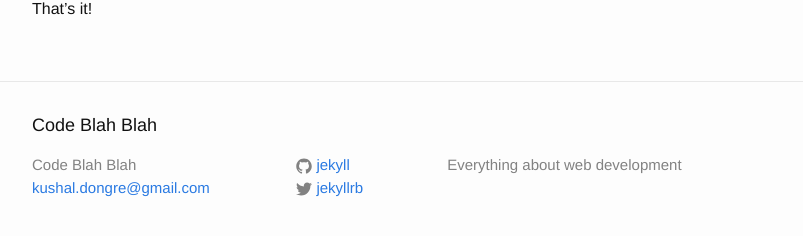
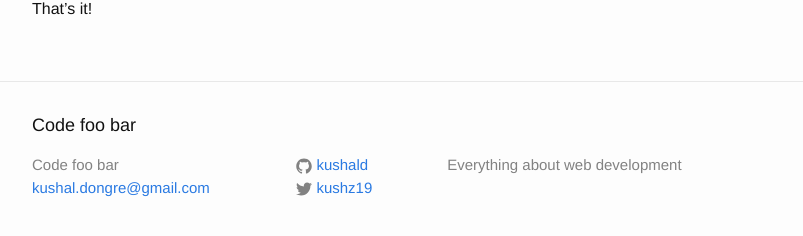
Before and after one commit to kushald/kushald.github.io, a Jekyll site: the page built from _posts/2016-01-22-Transform-ES6-code-to-ES5-using-babel.markdown, in a window 1280 px wide and 900 px high, scrolled down 2871 px. Shown: the part 641-877 px from the top of the window, without its empty margins (238-1041 px from the left). Built offline with Jekyll 4.4.1, drawn with Linux system fonts in a browser that asks for light colours; some of the changed text lies outside the part shown.

Commit message:
config changes

```diff
--- a/_config.yml
+++ b/_config.yml
@@ -6,14 +6,14 @@
 # 'jekyll serve'. If you change this file, please restart the server process.
 
 # Site settings
-title: Code Blah Blah
+title: Code foo bar
 email: kushal.dongre@gmail.com
 description: > # this means to ignore newlines until "baseurl:"
   Everything about web development
 baseurl: "" # the subpath of your site, e.g. /blog
 url: "http://yourdomain.com" # the base hostname & protocol for your site
-twitter_username: jekyllrb
-github_username:  jekyll
+twitter_username: kushz19
+github_username:  kushald
 permalink: /:categories/:title
 
 # Build settings
--- a/_posts/2016-01-22-Transform-ES6-code-to-ES5-using-babel.markdown
+++ b/_posts/2016-01-22-Transform-ES6-code-to-ES5-using-babel.markdown
@@ -2,7 +2,7 @@
 layout: post
 title:  "Transform ES6 code to ES5 using babel"
 date:   2016-01-22 17:48:29 +0530
-categories: article
+categories: articles
 ---
 
 Prerequisites
```
